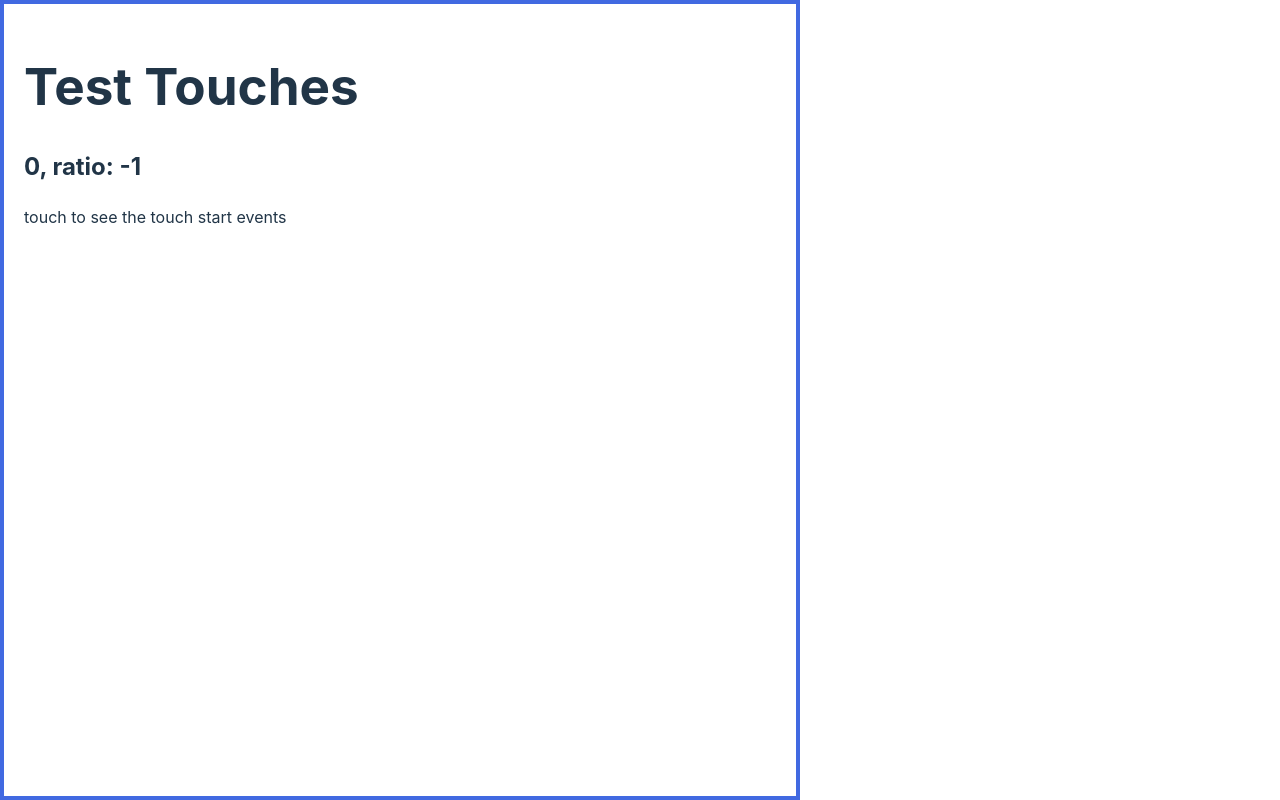
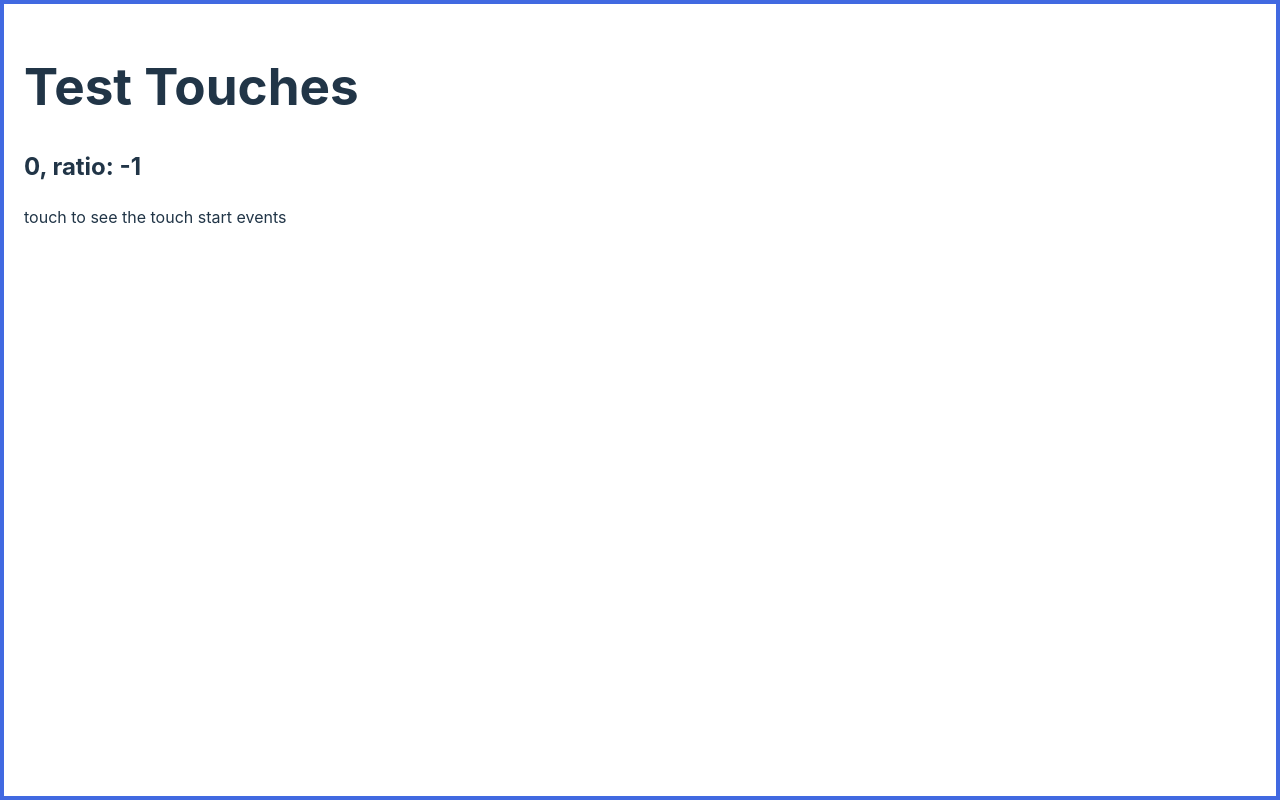
Before and after one commit to elVengador/test-touches, a React (Vite) app: page / in a window 1280 px wide. Built offline with nearby package versions, Linux system fonts and the light colour scheme.

Commit message:
chore: prevent zoom browser

```diff
--- a/index.html
+++ b/index.html
@@ -10,4 +10,21 @@
     <div id="root"></div>
     <script type="module" src="/src/main.tsx"></script>
   </body>
+
+  <script>
+    document.addEventListener("gesturestart", function (e) {
+      e.preventDefault();
+      document.body.style.zoom = 0.99;
+    });
+
+    document.addEventListener("gesturechange", function (e) {
+      e.preventDefault();
+
+      document.body.style.zoom = 0.99;
+    });
+    document.addEventListener("gestureend", function (e) {
+      e.preventDefault();
+      document.body.style.zoom = 1;
+    });
+  </script>
 </html>
--- a/src/App.css
+++ b/src/App.css
@@ -2,13 +2,9 @@
   box-sizing: border-box;
 }
 
-#root {
-  width: 100dvh;
-  height: 100dvh;
-}
 
 #tt {
+  min-width: 100dvw;
+  min-height: 100dvh;
   padding: 20px;
-  width: 100%;
-  height: 100%;
 }
--- a/src/assets/utils.ts
+++ b/src/assets/utils.ts
@@ -36,7 +36,7 @@ export const handleTouch = (touches: Touch[]): number => {
   console.log("touch", { touches });
   if (touches.length !== 2) return -1;
   const pinchRatio = calculatePinchRatio(touches);
-  if (!checkZoomEvent(touches)) return -1;
+  //   if (!checkZoomEvent(touches)) return -1;
 
   const target = document.getElementById("tuElemento");
   if (!target) throw Error("can not find target");
```
